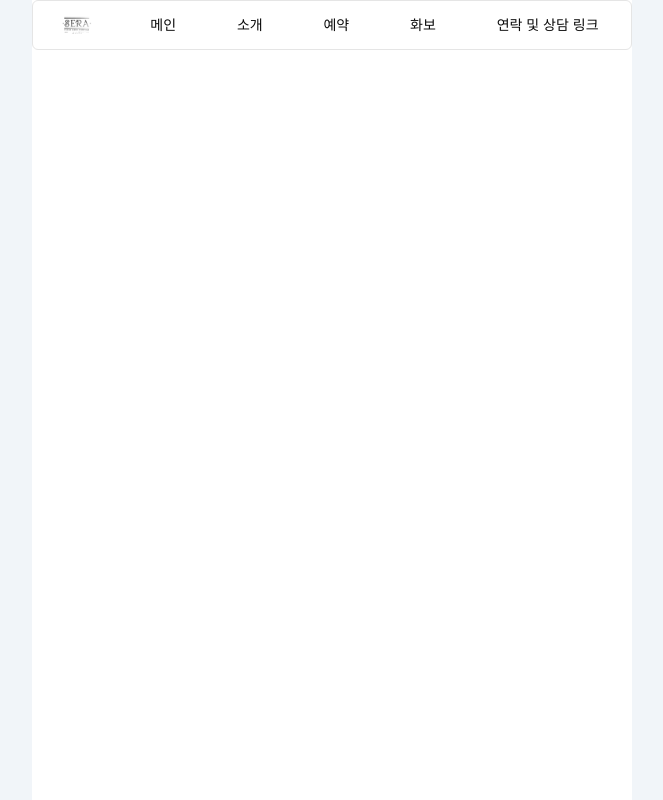
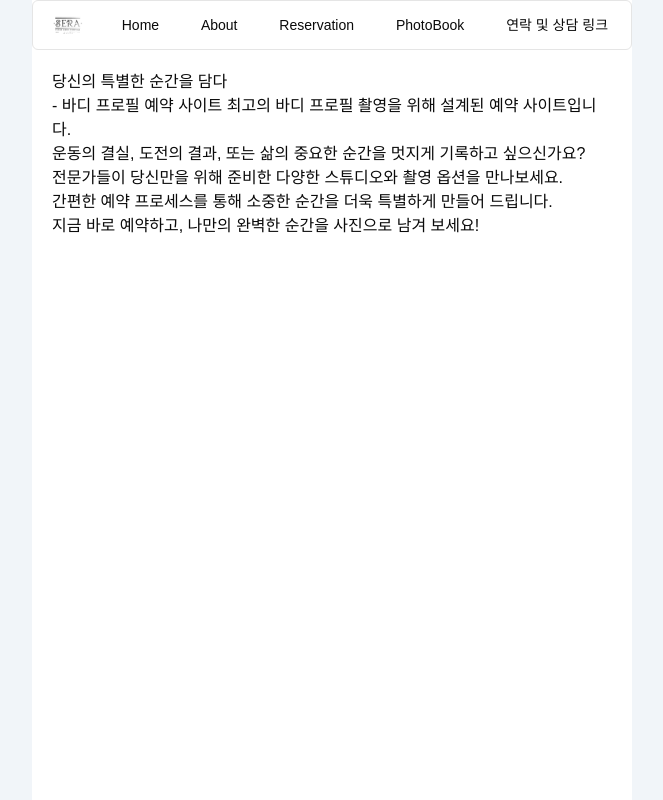
Before and after one commit to GanziMan/BodyBooker, a Next.js app: page /introduce in a window 1280 px wide. Shown: the whole page, without its empty margins (308-971 px from the left). Built offline with nearby package versions, Linux system fonts and the light colour scheme.

Commit message:
FIx: 소개글 추가 및 Menu 영문 변경

```diff
--- a/src/app/(main)/introduce/page.tsx
+++ b/src/app/(main)/introduce/page.tsx
@@ -1,3 +1,19 @@
 export default function Page() {
-  return <></>;
+  return (
+    <section className="p-5">
+      <p>
+        당신의 특별한 순간을 담다
+        <br />- 바디 프로필 예약 사이트 최고의 바디 프로필 촬영을 위해 설계된
+        예약 사이트입니다.
+        <br />
+        운동의 결실, 도전의 결과, 또는 삶의 중요한 순간을 멋지게 기록하고
+        싶으신가요? <br />
+        전문가들이 당신만을 위해 준비한 다양한 스튜디오와 촬영 옵션을
+        만나보세요. <br />
+        간편한 예약 프로세스를 통해 소중한 순간을 더욱 특별하게 만들어 드립니다.{" "}
+        <br />
+        지금 바로 예약하고, 나만의 완벽한 순간을 사진으로 남겨 보세요!
+      </p>
+    </section>
+  );
 }
--- a/src/components/MenuBar.tsx
+++ b/src/components/MenuBar.tsx
@@ -20,19 +20,19 @@ interface MenuDataType {
 
 const MENU_DATA: MenuDataType[] = [
   {
-    menu: "메인",
+    menu: "Home",
     url: "/home",
   },
   {
-    menu: "소개",
+    menu: "About",
     url: "/introduce",
   },
   {
-    menu: "예약",
+    menu: "Reservation",
     url: "/reservation",
   },
   {
-    menu: "화보",
+    menu: "PhotoBook",
     url: "/reservation",
   },
 ];
```
